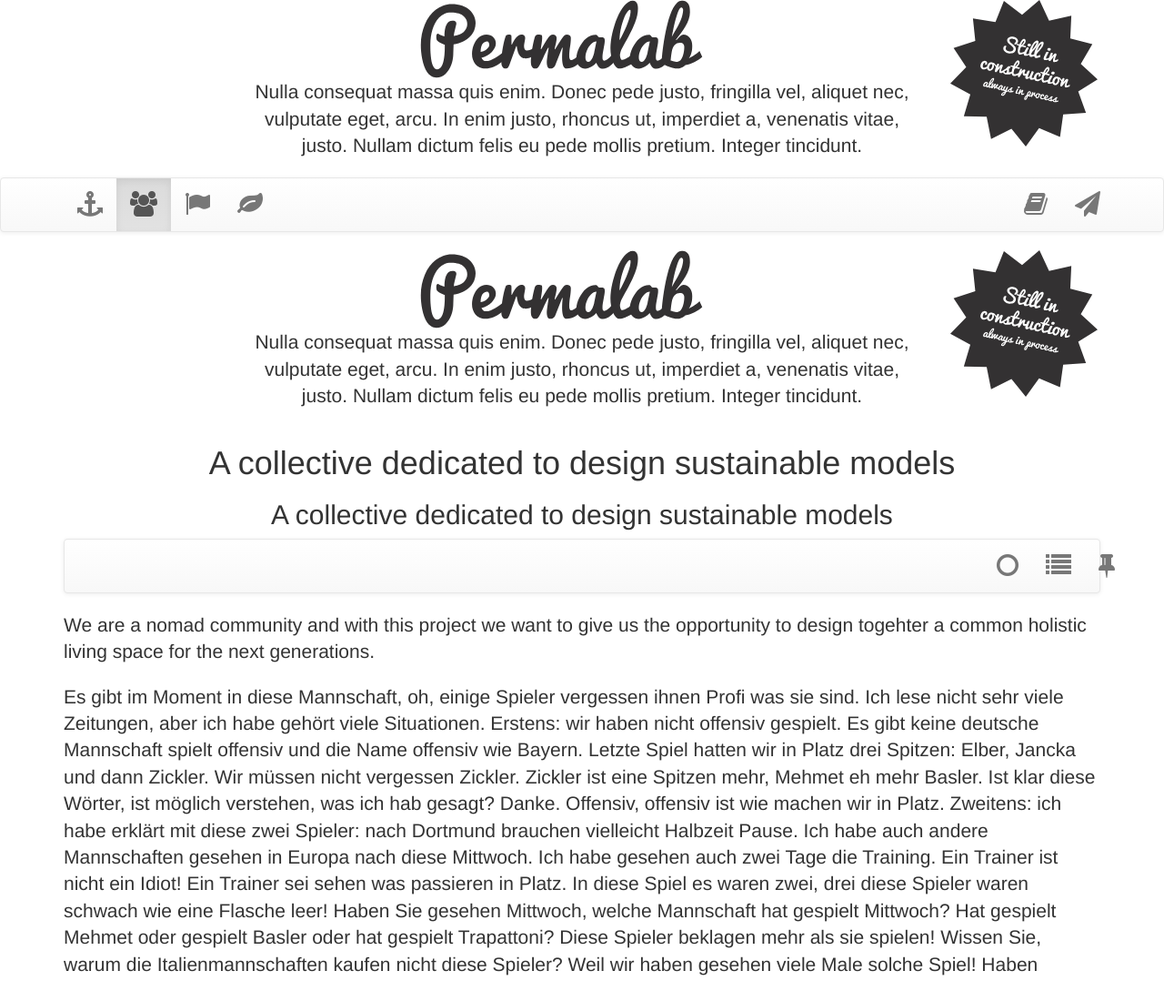
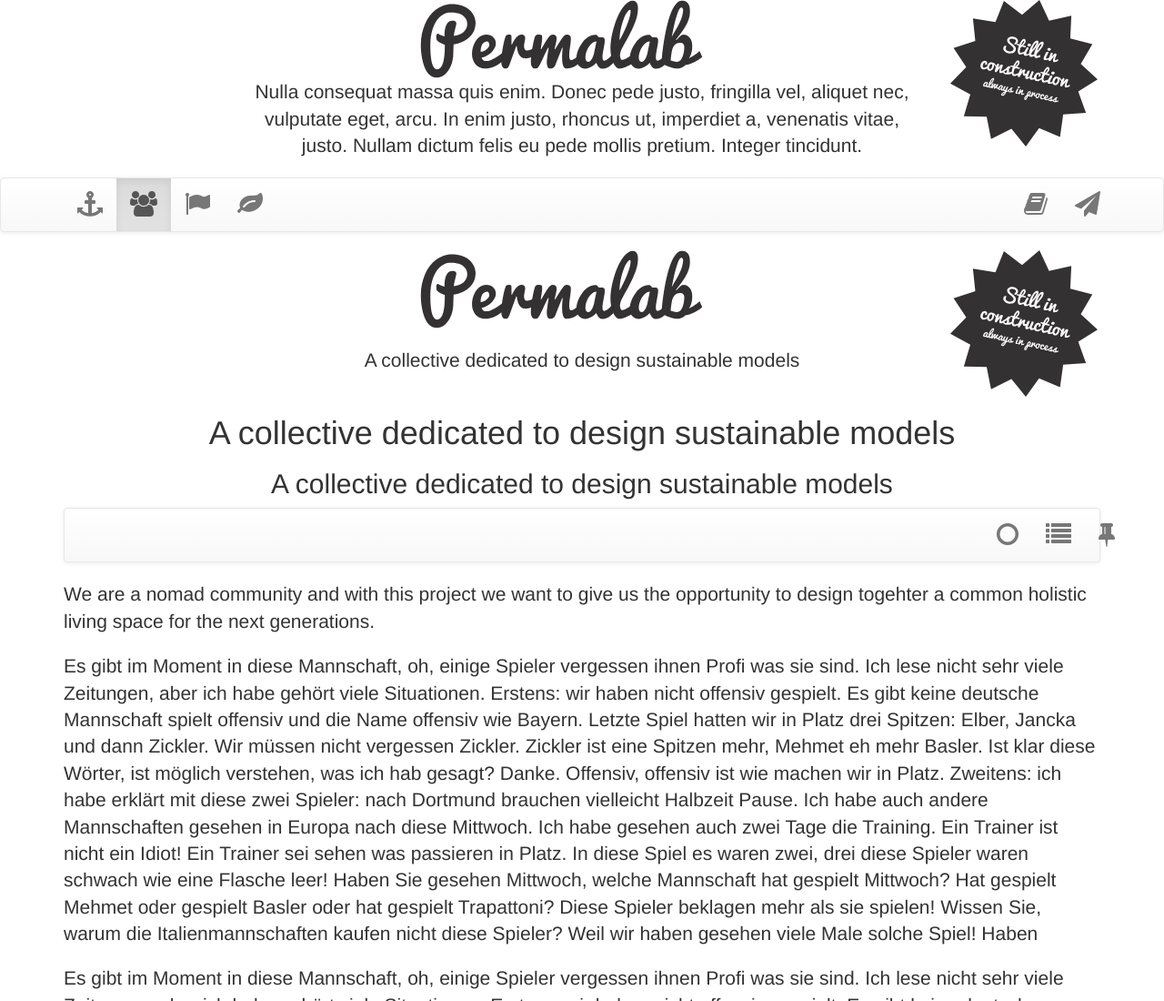
Before and after one commit to Donzucco/permalab, a plain HTML site: page index.html in a window 1280 px wide. Shown: the top 1100 px of the page at 91% size. Drawn offline with Linux system fonts and the light colour scheme.

Commit message:
Update index.html

```diff
--- a/index.html
+++ b/index.html
@@ -79,9 +79,9 @@
 						<img src="images/logo.svg" class="img-responsive w100 top17">
 					</div>
 				</div><!-- row -->
-				<p class="lead text-center top30">
-					Nulla consequat massa quis enim. Donec pede justo, fringilla vel, aliquet nec, vulputate eget, arcu. In enim justo, rhoncus ut, imperdiet a, venenatis vitae, justo. Nullam dictum felis eu pede mollis pretium. Integer tincidunt.
-				</p>
+				<h2 class="lead text-center top30">
+				A collective dedicated to design sustainable models
+				</h2>
 			</div>
 			<div class="hidden-xs hidden-sm col-md-2">
 				<img src="images/still_in.svg" class="img-responsive w100 top17">
```
